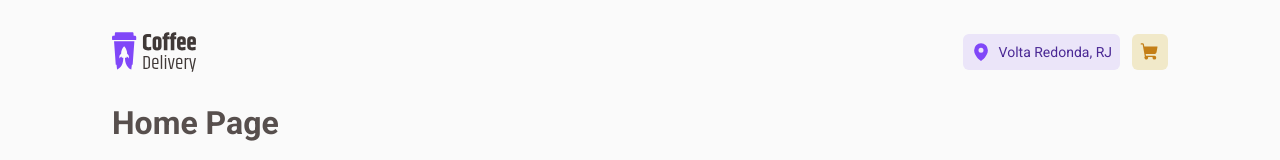
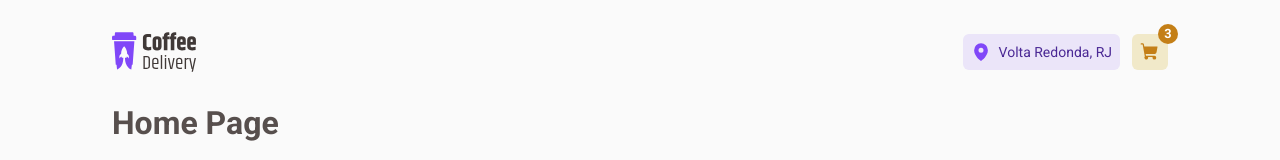
Before and after one commit to gabrielborel/coffee-delivery, a React (Vite) app: page / in a window 1280 px wide. Shown: the top 160 px of the page. Built offline with nearby package versions, Linux system fonts and the light colour scheme.

Commit message:
Added cart counter html/css

```diff
--- a/src/components/Header/index.tsx
+++ b/src/components/Header/index.tsx
@@ -1,4 +1,4 @@
-import { HeaderContainer, Location, ShoppingCartButton } from './styles';
+import { CartItemsCounter, HeaderContainer, Location, ShoppingCartButton } from './styles';
 import logoSVG from '../../assets/logo.svg';
 import { MapPin, ShoppingCart } from 'phosphor-react';
 
@@ -15,6 +15,8 @@ export const Header = () => {
 
         <ShoppingCartButton>
           <ShoppingCart weight='fill' size={20} />
+
+          <CartItemsCounter>3</CartItemsCounter>
         </ShoppingCartButton>
       </div>
     </HeaderContainer>
--- a/src/components/Header/styles.ts
+++ b/src/components/Header/styles.ts
@@ -33,6 +33,7 @@ export const Location = styled.span`
 `;
 
 export const ShoppingCartButton = styled.button`
+  position: relative;
   border: 0;
   border-radius: 6px;
   line-height: 0;
@@ -41,3 +42,21 @@ export const ShoppingCartButton = styled.button`
   color: ${(props) => props.theme['yellow-dark']};
   cursor: pointer;
 `;
+
+export const CartItemsCounter = styled.span`
+  display: block;
+  position: absolute;
+  right: -10px;
+  top: -10px;
+  width: 20px;
+  height: 20px;
+  background: ${(props) => props.theme['yellow-dark']};
+  color: ${(props) => props.theme.white};
+  border-radius: 100%;
+  font-size: 0.8rem;
+  display: flex;
+  justify-content: center;
+  align-items: center;
+  line-height: 0;
+  font-weight: bold;
+`;
```
